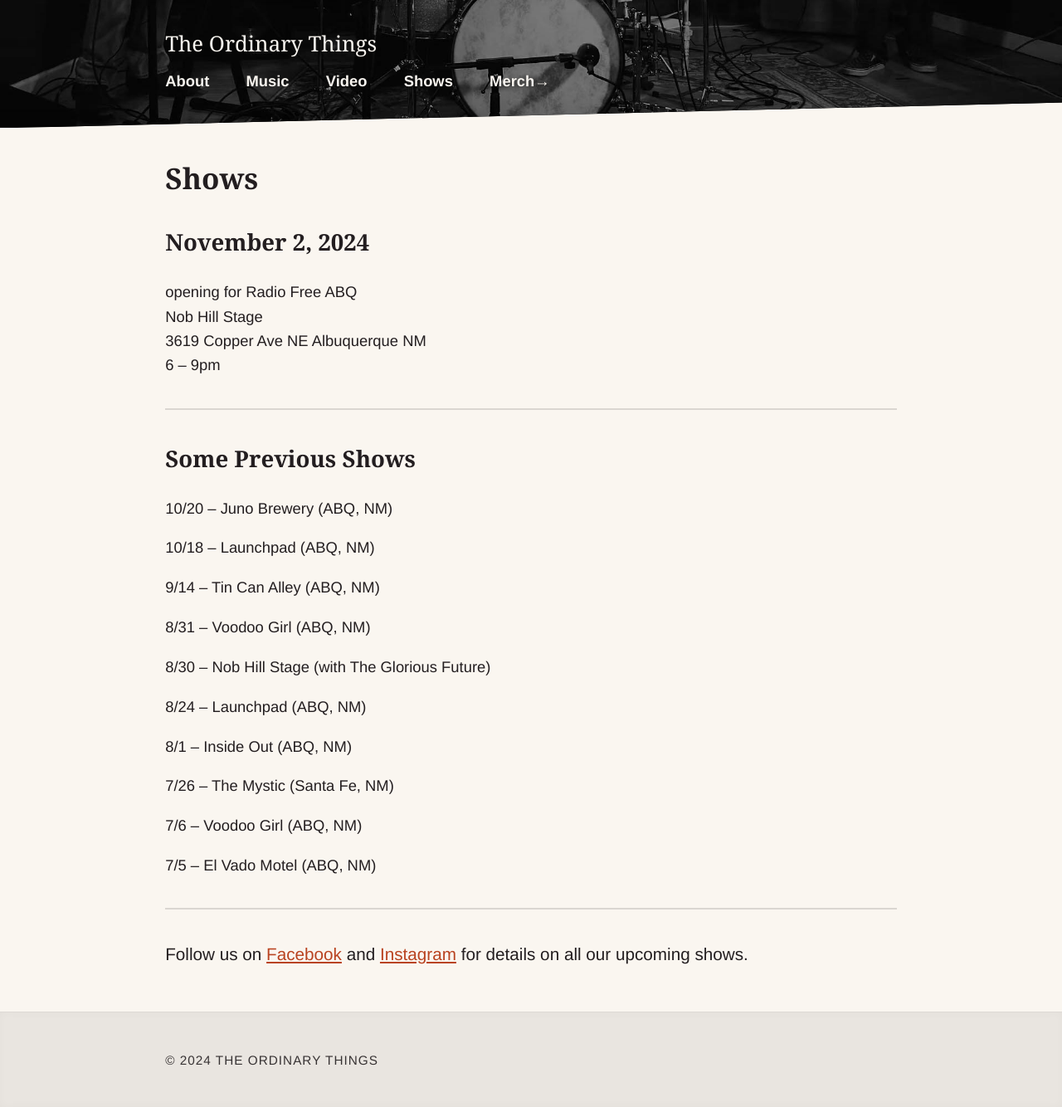
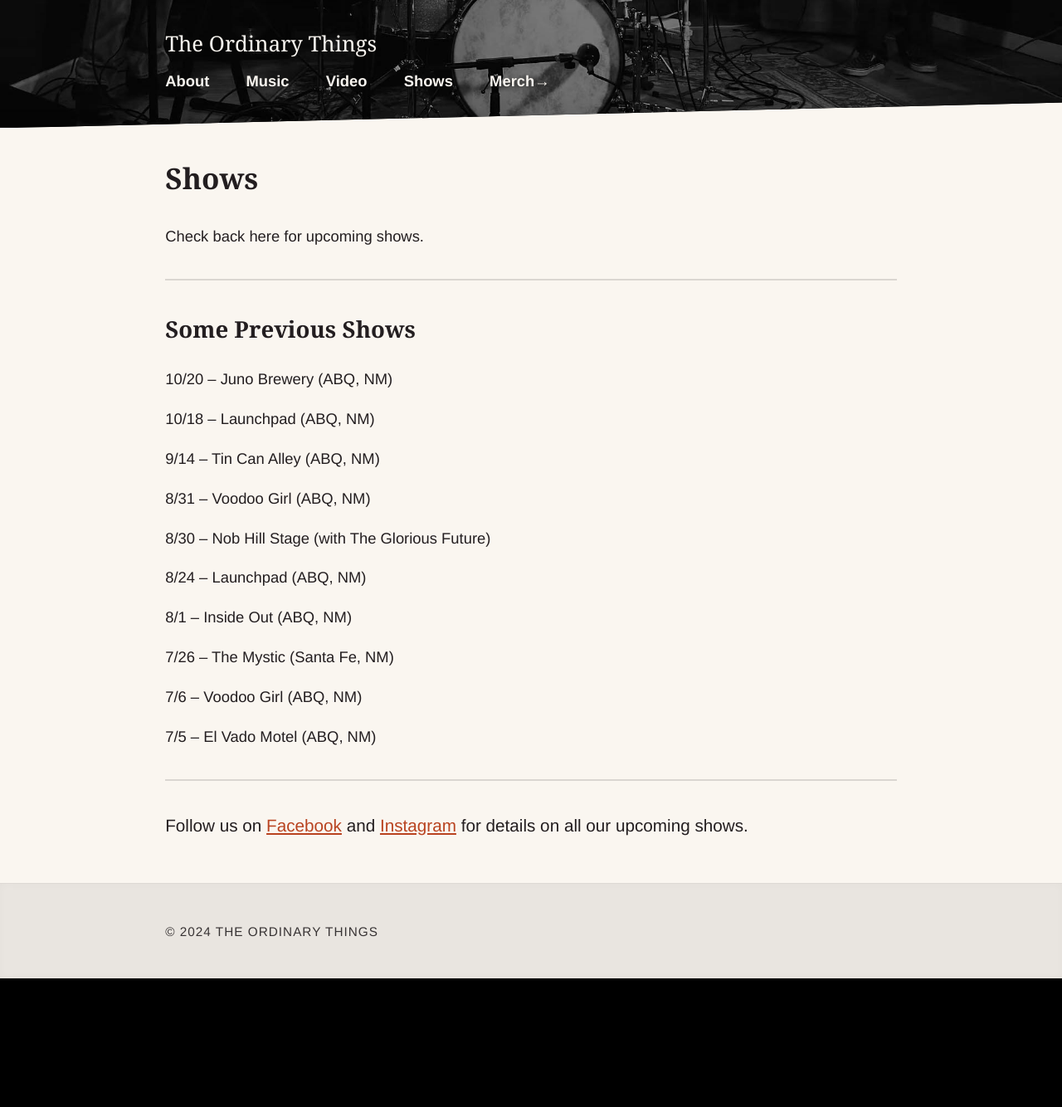
Before and after one commit to nsmsn/theordinarythings, a Jekyll site: the page built from shows.md, in a window 1280 px wide. Shown: the whole page at 83% size. Built offline with Jekyll 4.4.1, drawn with Linux system fonts in a browser that asks for light colours; some web fonts are replaced; after the commit the page ends 1179 px from its top, so only the background shows below that.

Commit message:
Updated Shows

```diff
--- a/shows.md
+++ b/shows.md
@@ -5,12 +5,7 @@ permalink: "/shows/"
 layout: page
 ---
 
-## November 2, 2024
-
-<p>opening for Radio Free ABQ<br/>
-Nob Hill Stage<br/>
-3619 Copper Ave NE Albuquerque NM<br/>
-6 – 9pm</p>
+Check back here for upcoming shows.
 
 ---
 
```
